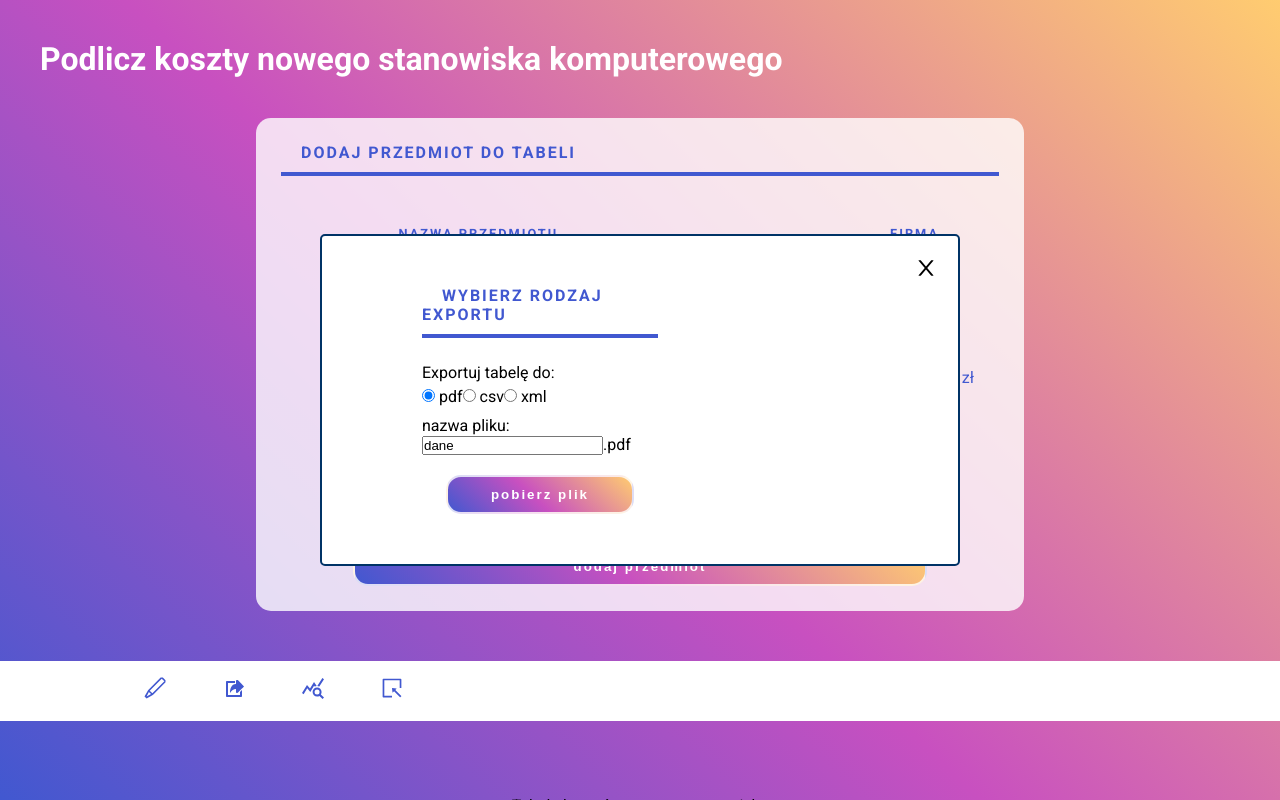
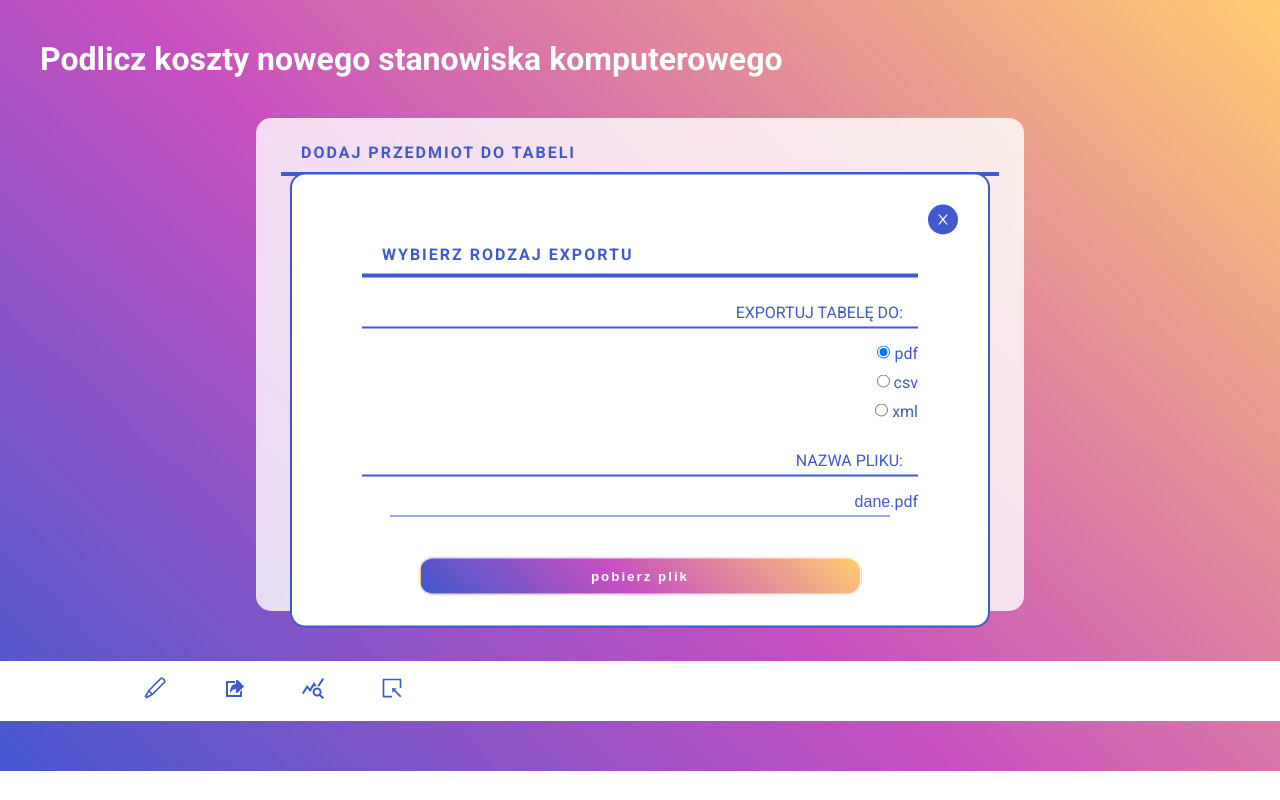
Before and after one commit to juujisai/mdb-task, a React (Create React App) app: page / in a window 1280 px wide. Both pictures are taken after a click on the element 234 px from the left and 691 px from the top of the page. Shown: the top 800 px of the page. Built offline with nearby package versions, Linux system fonts and the light colour scheme.

Commit message:
change styles tables and popups

```diff
--- a/src/App.css
+++ b/src/App.css
@@ -87,6 +87,10 @@ body {
   border-bottom: 1px solid var(--darkBlue);
   color: var(--darkBlue);
 
+}
+
+.new-entry-form__div:nth-last-child(2) {
+  width: 100%;
 }
 
 ::placeholder {
@@ -263,7 +267,8 @@ body {
 }
 
 .pressed {
-  background-color: #0059b3;
+  background-color: var(--darkBlue);
+  color: white;
 }
 
 
@@ -271,20 +276,25 @@ body {
 
 .table-section__table {
   margin: 25px auto;
+  background-color: #fff;
+  border-spacing: 2px 0px;
+  border-collapse: separate;
 }
 
 
 .table-section__th {
   position: relative;
   padding: 5px 40px;
-  background-color: var(--darkBlue);
+  background-color: rgb(53, 192, 225);
   color: white;
   font-weight: normal;
 }
 
-.table-section__th--edit {
-  background-color: rgb(211, 79, 79);
+.table-section__th:nth-child(odd) {
+  background-color: rgb(135, 170, 252);
+
 }
+
 
 .table-section__td {
   /* background-color: #fff; */
@@ -293,30 +303,35 @@ body {
 }
 
 .table-section__tr {
-  background-color: #b4ccd4;
+  background-color: rgb(247, 248, 252);
 }
 
 .table-section__tr:nth-child(odd) {
-  background-color: #d1e9f0;
+  background-color: rgb(255, 255, 255);
 }
 
 .table-section__td--edit {
-  background-color: #ddd;
+  background-color: #fff;
+  color: black;
+
   display: flex;
   justify-content: space-around;
   align-items: center;
 }
 
 .small-statistics {
+  border: 2px solid rgba(135, 170, 252, 0.585);
+  padding: 10px 20px;
   margin: 25px auto;
-  width: 250px;
+  width: 350px;
+  border-radius: 15px;
   /* text-align: center; */
 }
 
 .small-statistics__div {
-  margin: auto;
+
   /* width: 30%; */
-  width: 250px;
+  width: 100%;
   display: flex;
   justify-content: space-between;
 }
@@ -326,20 +341,35 @@ body {
 }
 
 .edit-btn {
-  cursor: pointer
+  cursor: pointer;
+  padding: 4px 8px;
+  margin: 2px;
+  border-radius: 5px;
+  color: white;
+  font-size: 0.8em;
+  background-color: rgb(33, 107, 254);
+  display: flex;
+  align-items: center;
+  justify-content: center;
 }
 
 .delete-tbl-btn {
-  color: #ff3300;
+  background-color: rgb(255, 86, 113);
 }
 
+.edit-btn svg {
+  fill: white;
+}
 
 /* inputs */
 .table-section__input {
   display: block;
-  width: auto;
+  /* width: auto; */
   text-align: center;
-  max-width: 150px;
+  /* max-width: 150px; */
+  border: none;
+  background-color: transparent;
+  border-bottom: 2px solid red;
 }
 
 .table-section__input:disabled {
@@ -377,15 +407,15 @@ body {
   vertical-align: middle;
   cursor: pointer;
   padding: 10px;
-  /* background-color: red; */
+
 }
 
 .drag-icon::after {
   display: block;
   position: absolute;
-  content: 'przeciągnij i upuść';
-  left: 20%;
-  top: 0%;
+  content: 'przeciągnij';
+  left: 0%;
+  top: -20%;
   font-size: 0.7em;
   width: 300px;
   opacity: 0;
@@ -405,13 +435,13 @@ body {
 }
 
 .table-section__tr.drag-hint {
-  /* border: 1px solid #ffc49a; */
-  background-color: #bfccf0;
+
+  background-color: #ffffe0;
 }
 
 .table-section__tr.drag-active {
   /* border: 1px solid #ffa5a5; */
-  background-color: #c5c6da;
+  background-color: #fff5be;
 }
 
 
@@ -421,39 +451,74 @@ body {
   left: 50%;
   top: 50%;
   transform: translate(-50%, -50%);
-  padding: 50px 300px 50px 100px;
-  border: 2px solid #003366;
+  min-width: 700px;
+  padding: 70px;
+  padding-bottom: 30px;
+  border: 2px solid var(--darkBlue);
   background-color: #fff;
   z-index: 10;
-  border-radius: 5px;
+  border-radius: 15px;
 }
 
 .close-btn {
   position: absolute;
-  right: 20px;
-  top: 20px;
-  font-size: 1.5em;
+  right: 30px;
+  top: 30px;
+  width: 30px;
+  height: 30px;
+  background-color: var(--darkBlue);
+  color: white;
+  border-radius: 50%;
+  transform: rotate(0);
   cursor: pointer;
   transition: .3s;
+  display: flex;
+  align-items: center;
+  justify-content: center;
 }
 
 .close-btn:hover {
-  color: #ff3300;
+  transform: rotate(90deg);
+
+}
+
+.helper-stats-form__div {
+
+  margin-bottom: 30px;
+  text-align: right;
+  color: var(--darkBlue);
+}
+
+select {
+  cursor: pointer;
+}
+
+.helper-stats-form__div select {
+  width: 90%;
+  text-align: right;
+  border: none;
+  color: var(--darkBlue);
+  padding-bottom: 5px;
+  border-bottom: 1px solid var(--darkBlue);
+  outline: none;
+
 }
 
 .choose-type {
   display: block;
-  margin-bottom: 5px;
+  margin-bottom: 15px;
+  padding-bottom: 5px;
+  padding-right: 15px;
+  border-bottom: 2px solid var(--darkBlue);
+  text-transform: uppercase;
+  text-align: right;
 }
 
 
-.helper-stats-form__div {
-  margin-bottom: 10px;
-}
 
 
 .helper-component .add-new {
-  margin-top: 20px;
+  margin-top: 40px;
 }
 
 #stat-avg {
@@ -467,9 +532,13 @@ body {
 }
 
 
+
+
 /* statistic */
 .statistic-section {
-  margin: 50px 0 150px 0;
+  margin: 50px 0 50px 0;
+  padding: 50px 0 50px 0;
+  background-color: #fff;
 }
 
 .statistic-section .header-secondary {
@@ -478,13 +547,15 @@ body {
 
 
 .caption-table {
-  margin-bottom: 15px;
+  margin-bottom: 25px;
 }
 
 #table-to-export-section {
+  padding-top: 50px;
   display: flex;
   justify-content: center;
   flex-direction: row;
+  background-color: #fff;
 }
 
 .add-new a {
@@ -497,3 +568,26 @@ body {
 .add-new a:hover {
   color: white
 }
+
+.export-radio {
+  display: block;
+  margin: 10px 0;
+}
+
+.name-of-file-input {
+  padding-bottom: 5px;
+  width: 90%;
+  border: none;
+  border-bottom: 1px solid var(--darkBlue);
+  text-align: right;
+  color: var(--darkBlue);
+  font-size: 1rem;
+  outline: none;
+  transition: .3s;
+}
+
+.name-of-file-input:focus {
+  color: rgb(255, 86, 113);
+  caret-color: rgb(255, 86, 113);
+  border-color: rgb(255, 86, 113);
+}
--- a/src/components/ExportHelperComponent.js
+++ b/src/components/ExportHelperComponent.js
@@ -131,13 +131,14 @@ const ExportHelperComponent = ({ tools, pcParts, showHelper, setFilter }) => {
       <form className="helper-stats-form">
         <div className="helper-stats-form__div">
           <label htmlFor="choose-type" className='choose-type'>Exportuj tabelę do:</label>
-          <label htmlFor="export-pdf"><input type="radio" name="export-pdf" id="export-pdf" value='export-pdf' checked={selectedValue === 'export-pdf'} onChange={(e) => setSelectedValue(e.target.value)} /> pdf</label>
-          <label htmlFor="export-csv"><input type="radio" name="export-csv" id="export-csv" value='export-csv' checked={selectedValue === 'export-csv'} onChange={(e) => setSelectedValue(e.target.value)} /> csv</label>
-          <label htmlFor="export-xml"><input type="radio" name="export-xml" id="export-xml" value='export-xml' checked={selectedValue === 'export-xml'} onChange={(e) => setSelectedValue(e.target.value)} /> xml</label>
+          <label htmlFor="export-pdf" className='export-radio'><input type="radio" name="export-pdf" id="export-pdf" value='export-pdf' checked={selectedValue === 'export-pdf'} onChange={(e) => setSelectedValue(e.target.value)} /> pdf</label>
+          <label htmlFor="export-csv" className='export-radio'><input type="radio" name="export-csv" id="export-csv" value='export-csv' checked={selectedValue === 'export-csv'} onChange={(e) => setSelectedValue(e.target.value)} /> csv</label>
+          <label htmlFor="export-xml" className='export-radio'><input type="radio" name="export-xml" id="export-xml" value='export-xml' checked={selectedValue === 'export-xml'} onChange={(e) => setSelectedValue(e.target.value)} /> xml</label>
         </div>
 
         <div className="helper-stats-form__div">
-          <label htmlFor="choose-name" className='choose-name'>nazwa pliku:</label> <input type="text" value={fileName} onChange={(e) => setFileName(e.target.value)} />.{selectedValue.split('-')[1]}
+          <label htmlFor="choose-type" className='choose-type'>nazwa pliku:</label>
+          <input className='name-of-file-input' type="text" value={fileName} onChange={(e) => setFileName(e.target.value)} />.{selectedValue.split('-')[1]}
 
         </div>
 
--- a/src/layout/Table.js
+++ b/src/layout/Table.js
@@ -1,9 +1,9 @@
 import React from 'react';
 import { connect } from 'react-redux'
-import { AiOutlineEdit, AiOutlineDelete } from 'react-icons/ai'
-import { BsSave } from 'react-icons/bs'
+import { AiFillEdit, AiFillDelete } from 'react-icons/ai'
+import { BsSaveFill } from 'react-icons/bs'
 import { setSumOfComponents, updateList, updateListWithoutPost } from '../redux/actions/pcPartsAction'
-import { FcCancel } from 'react-icons/fc'
+import { TiCancel } from 'react-icons/ti'
 import { FaSortAmountDown } from 'react-icons/fa'
 import EditMoveHandle from '../components/EditMoveHandle';
 
@@ -122,10 +122,10 @@ const Table = ({ pcParts: { listOfComponents, selectCategories, filterByCategory
         </td>
         {
           isEditActive && <td className="table-section__td table-section__td--edit">
-            {!isRowEdited ? <span className='edit-btn' onClick={() => handleEdit(item, isRowEdited)}><AiOutlineEdit /></span>
-              : <span className='edit-btn' onClick={() => handleSave(item)}><BsSave /></span>}
-            {isRowEdited && <span className="edit-btn" onClick={() => cancelEdition()}><FcCancel /></span>}
-            <span className='edit-btn delete-tbl-btn' onClick={() => handleDelete(item)}><AiOutlineDelete /></span>
+            {!isRowEdited ? <span className='edit-btn' onClick={() => handleEdit(item, isRowEdited)}><AiFillEdit /></span>
+              : <span className='edit-btn' onClick={() => handleSave(item)}><BsSaveFill /></span>}
+            {isRowEdited && <span className="edit-btn" onClick={() => cancelEdition()}><TiCancel /></span>}
+            <span className='edit-btn delete-tbl-btn' onClick={() => handleDelete(item)}><AiFillDelete /></span>
           </td>
         }
         {isEditActive && <td className='move-handle'><EditMoveHandle data={item} /></td>}
```
